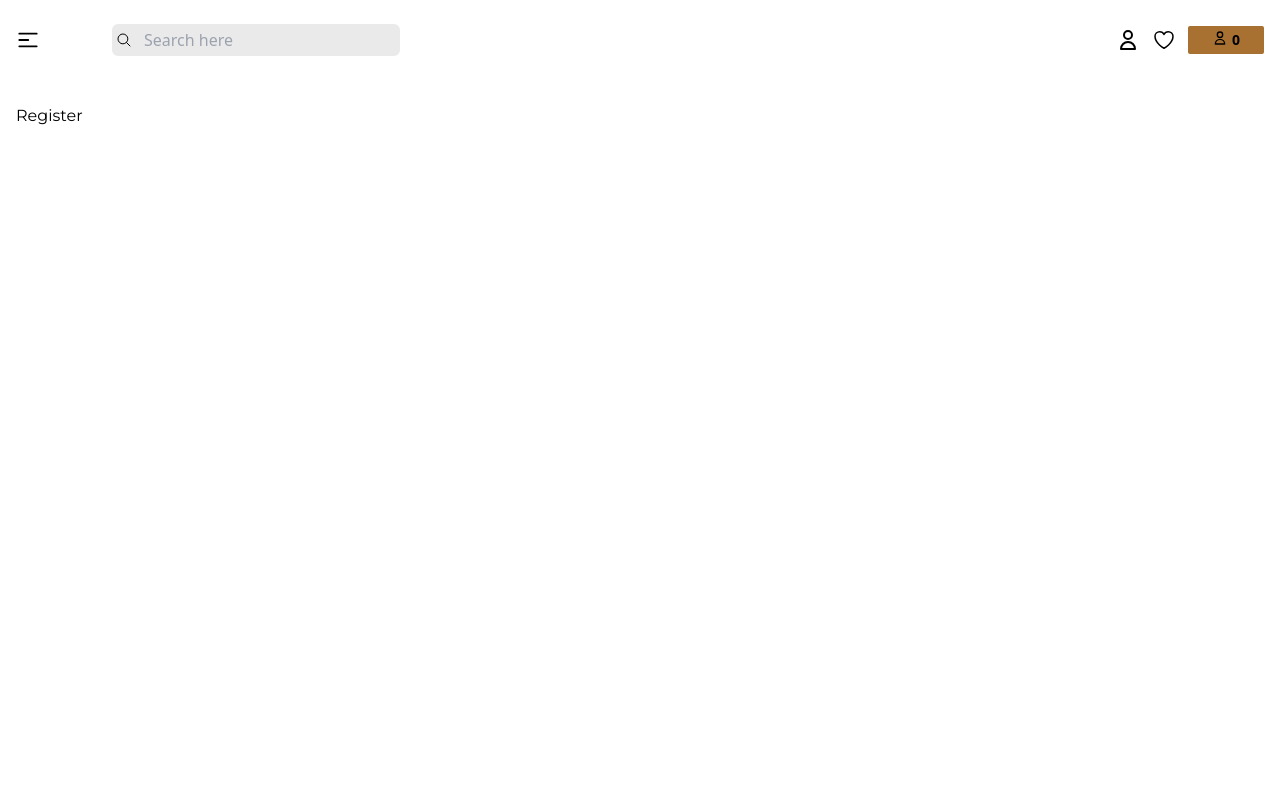
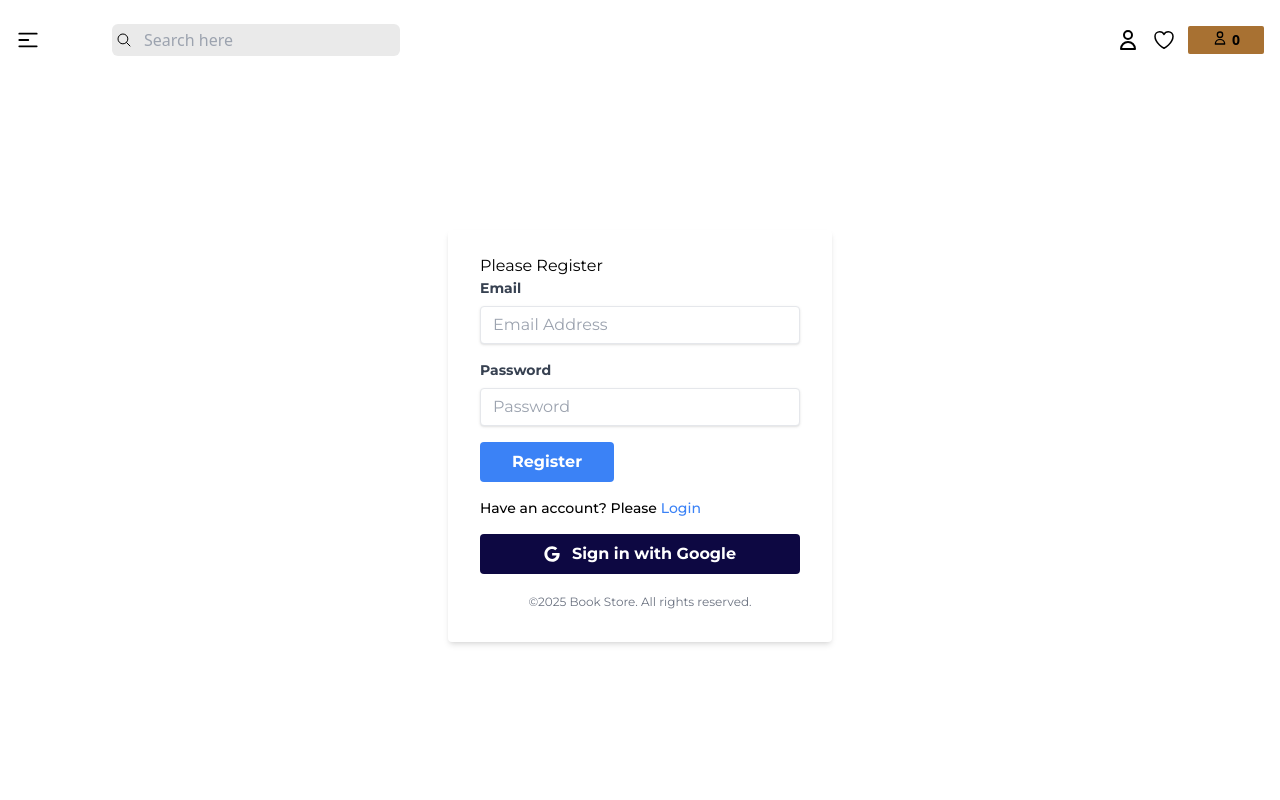
Before and after one commit to Ta-Batool/Bookstore, a React (Vite) app in the folder frontend/: page /register in a window 1280 px wide. Shown: the top 800 px of the page. Built offline with nearby package versions, Linux system fonts and the light colour scheme.

Commit message:
Register page

```diff
--- a/frontend/src/components/Register.jsx
+++ b/frontend/src/components/Register.jsx
@@ -1,9 +1,75 @@
-import React from 'react'
+import React, { useState } from 'react'
+import { Link } from "react-router-dom";
+import { FaGoogle } from "react-icons/fa";
+import { useForm } from "react-hook-form"
+
 
 const Register = () => {
+    const [message, setMessage] = useState("")
+        const {
+            register,
+            handleSubmit,
+            watch,
+            formState: { errors },
+          } = useForm()
+          const onSubmit = async (data) => {
+            try {
+                await loginUser(data.email, data.password);
+                alert("Login successful!");
+                navigate("/")
+            } catch (error) {
+                setMessage("Please provide a valid email and password")
+                console.error(error)
+            }
+          }
+          const handleGoogleSignIn = async () => {
+
+          }
+
   return (
-    <div>
-      Register
+    <div className='h-[calc(100vh-120px)] flex justify-center items-center '>
+        <div className='w-full max-w-sm mx-auto bg-white shadow-md rounded px-8 pt-6 pb-8 mb-4'>
+            <h2>Please Register</h2>
+            <form onSubmit={handleSubmit(onSubmit)}>
+                <div className='mb-4'>
+                    <label className='block text-gray-700 text-sm font-bold mb-2' htmlFor="email">Email</label>
+                    <input
+                   {...register("email", { required: true })}
+                    type="email" name="email" id="email" placeholder='Email Address'
+                    className='shadow appearance-none border rounded w-full py-2 px-3 leading-tight focus:outline-none focus:shadow'
+                    />
+                </div>
+                <div className='mb-4'>
+                    <label className='block text-gray-700 text-sm font-bold mb-2' htmlFor="password">Password</label>
+                    <input
+                    {...register("password", { required: true })}
+                    type="password" name="password" id="password" placeholder='Password'
+                    className='shadow appearance-none border rounded w-full py-2 px-3 leading-tight focus:outline-none focus:shadow'
+                    />
+                </div>
+                {
+                    message && <p className='text-red-500 text-xs italic mb-3'>{message}</p>
+                }
+
+                <div>
+                    <button className='bg-blue-500 hover:bg-blue-700 text-white font-bold py-2 px-8 rounded focus:outline-none'>Register </button>
+                </div>
+            </form>
+            <p className='align-baseline font-medium mt-4 text-sm'>Have an account? Please <Link to="/login" className='text-blue-500 hover:text-blue-700'>Login</Link></p>
+
+            <div className='mt-4'>
+                <button
+                 onClick={handleGoogleSignIn}
+                className='w-full flex flex-wrap gap-1 items-center justify-center bg-secondary hover:bg-blue-700 text-white font-bold py-2 px-4 rounded focus:outline-none'>
+                 <FaGoogle  className='mr-2'/>
+                Sign in with Google
+                </button>
+            </div>
+            <p className='mt-5 text-center text-gray-500 text-xs'>©2025 Book Store. All rights reserved.</p>
+
+
+        </div>
+
     </div>
   )
 }
```
